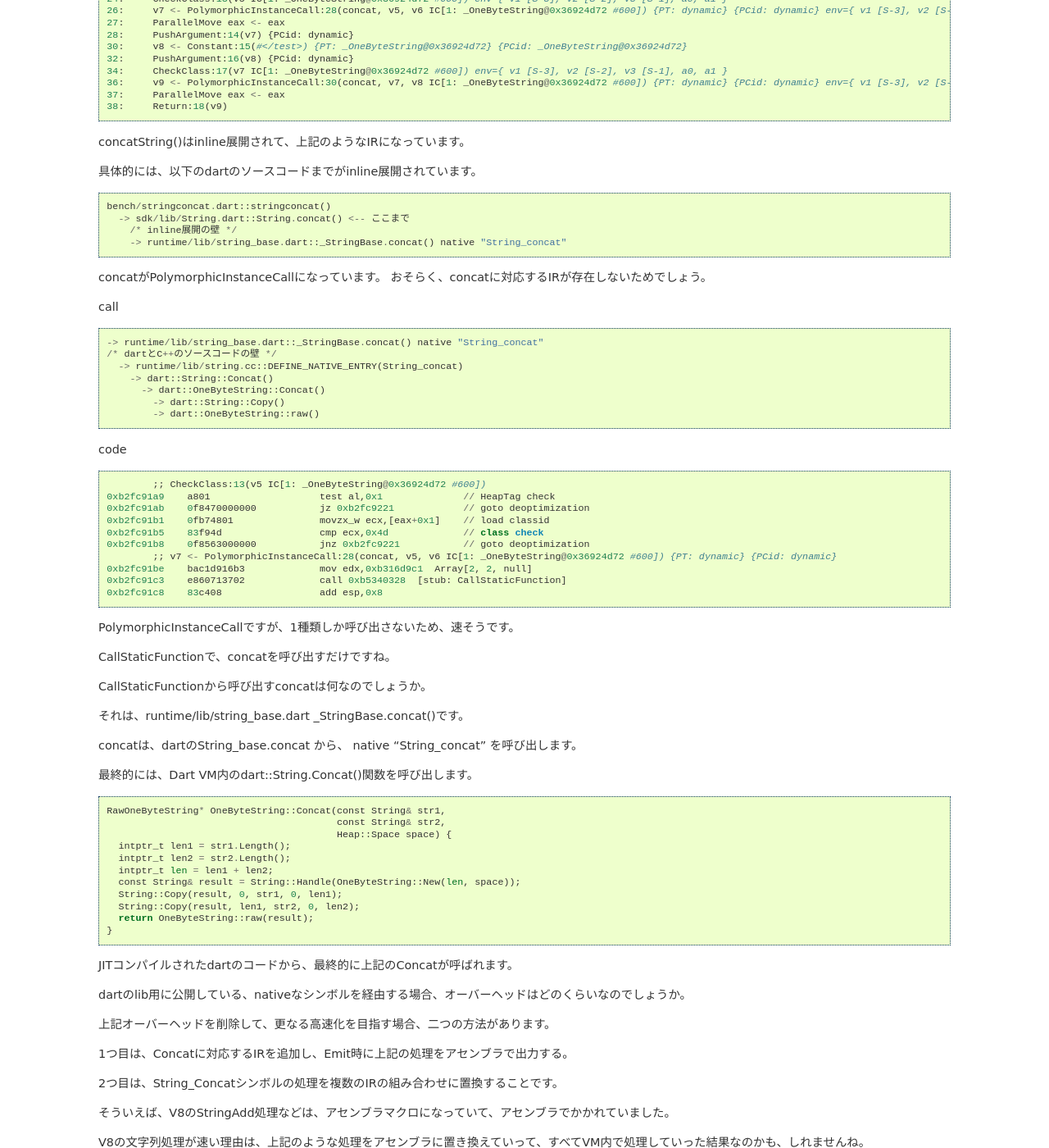
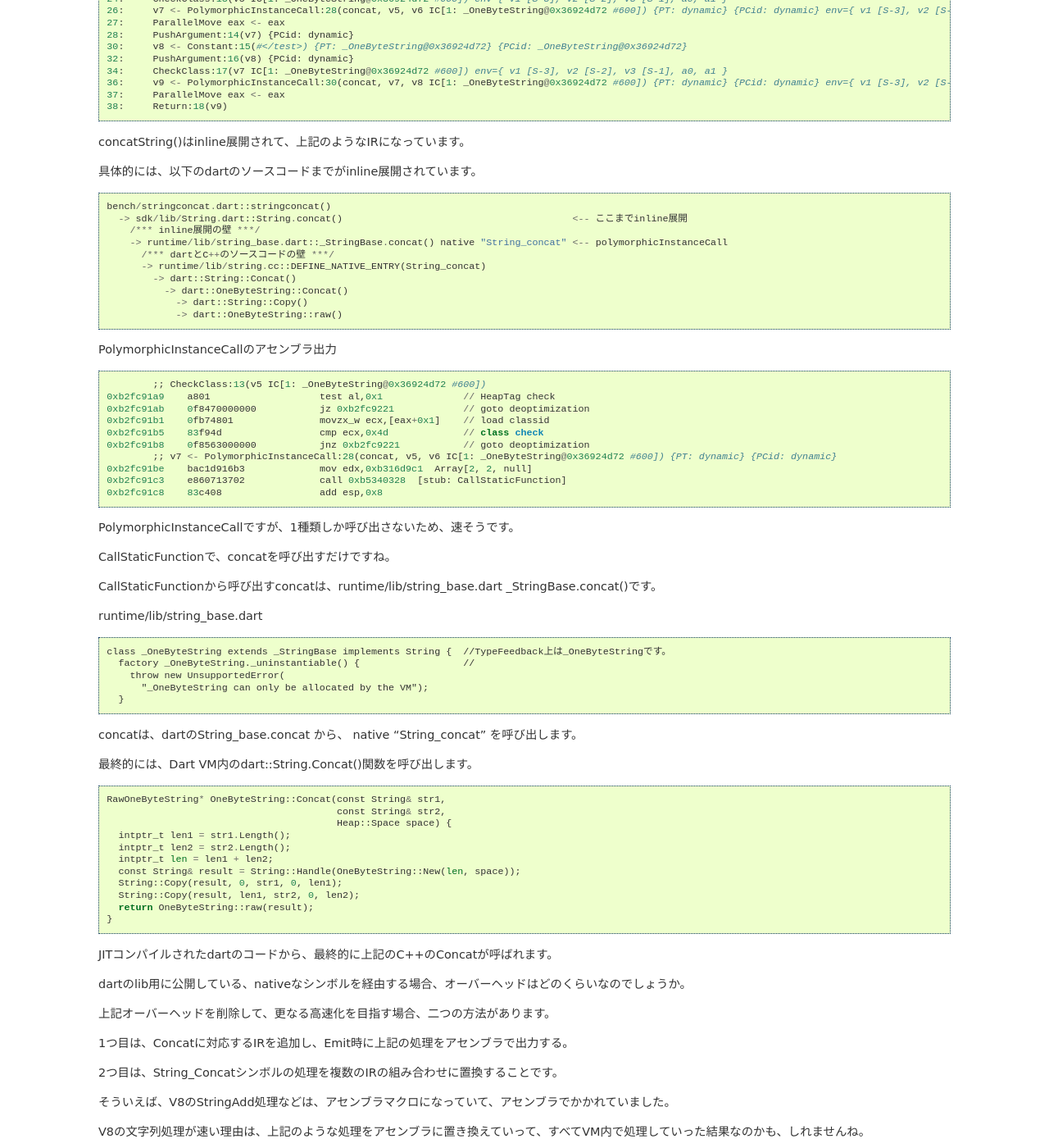
Before and after one commit to nothingcosmos/DartVM, a Sphinx documentation site: the page built from sphinx/src/advent20121221.rst, in a window 1280 px wide and 1400 px high, scrolled down 1224 px. Shown: the whole window at 82% size. Built offline with Sphinx 7.4.7, drawn with Linux system fonts in a browser that asks for light colours; some of the changed text lies outside the part shown.

Commit message:
advent 2012/12/23 update

```diff
--- a/sphinx/src/advent20121221.rst
+++ b/sphinx/src/advent20121221.rst
@@ -75,16 +75,10 @@ concatString()はinline展開されて、上記のようなIRになっていま
 具体的には、以下のdartのソースコードまでがinline展開されています。 ::
 
   bench/stringconcat.dart::stringconcat()
-    -> sdk/lib/String.dart::String.concat() <-- ここまで
-      /* inline展開の壁 */
-      -> runtime/lib/string_base.dart::_StringBase.concat() native "String_concat"
-
-concatがPolymorphicInstanceCallになっています。 おそらく、concatに対応するIRが存在しないためでしょう。
-
-call ::
-
-      -> runtime/lib/string_base.dart::_StringBase.concat() native "String_concat"
-      /* dartとC++のソースコードの壁 */
+    -> sdk/lib/String.dart::String.concat()                                        <-- ここまでinline展開
+      /*** inline展開の壁 ***/
+      -> runtime/lib/string_base.dart::_StringBase.concat() native "String_concat" <-- polymorphicInstanceCall
+        /*** dartとC++のソースコードの壁 ***/
         -> runtime/lib/string.cc::DEFINE_NATIVE_ENTRY(String_concat)
           -> dart::String::Concat()
             -> dart::OneByteString::Concat()
@@ -92,7 +86,7 @@ call ::
               -> dart::OneByteString::raw()
 
 
-code ::
+PolymorphicInstanceCallのアセンブラ出力 ::
 
           ;; CheckClass:13(v5 IC[1: _OneByteString@0x36924d72 #600])
   0xb2fc91a9    a801                   test al,0x1              // HeapTag check
@@ -109,9 +103,15 @@ PolymorphicInstanceCallですが、1種類しか呼び出さないため、速
 
 CallStaticFunctionで、concatを呼び出すだけですね。
 
-CallStaticFunctionから呼び出すconcatは何なのでしょうか。
+CallStaticFunctionから呼び出すconcatは、runtime/lib/string_base.dart _StringBase.concat()です。
 
-それは、runtime/lib/string_base.dart _StringBase.concat()です。
+runtime/lib/string_base.dart ::
+
+  class _OneByteString extends _StringBase implements String {  //TypeFeedback上は_OneByteStringです。
+    factory _OneByteString._uninstantiable() {                  //
+      throw new UnsupportedError(
+        "_OneByteString can only be allocated by the VM");
+    }
 
 concatは、dartのString_base.concat から、 native "String_concat" を呼び出します。
 
@@ -129,7 +129,7 @@ concatは、dartのString_base.concat から、 native "String_concat" を呼び
     return OneByteString::raw(result);
   }
 
-JITコンパイルされたdartのコードから、最終的に上記のConcatが呼ばれます。
+JITコンパイルされたdartのコードから、最終的に上記のC++のConcatが呼ばれます。
 
 dartのlib用に公開している、nativeなシンボルを経由する場合、オーバーヘッドはどのくらいなのでしょうか。
 
--- a/sphinx/src/advent201212index.rst
+++ b/sphinx/src/advent201212index.rst
@@ -24,6 +24,7 @@ Dart VM index
   advent20121219
   advent20121220
   advent20121221
+  advent20121223
   advent201212todo
 
 努力目標
@@ -50,6 +51,7 @@ Dart VM index
 - intrinsics string
 - FlowGraphCompiler gvn & cse
 - FlowGraphCompiler licm
+- core api layer(String)
 
 候補
 
```
Also changed, not shown: sphinx/src/advent20121223.rst (added, +252 -0 lines), 1 other file.
